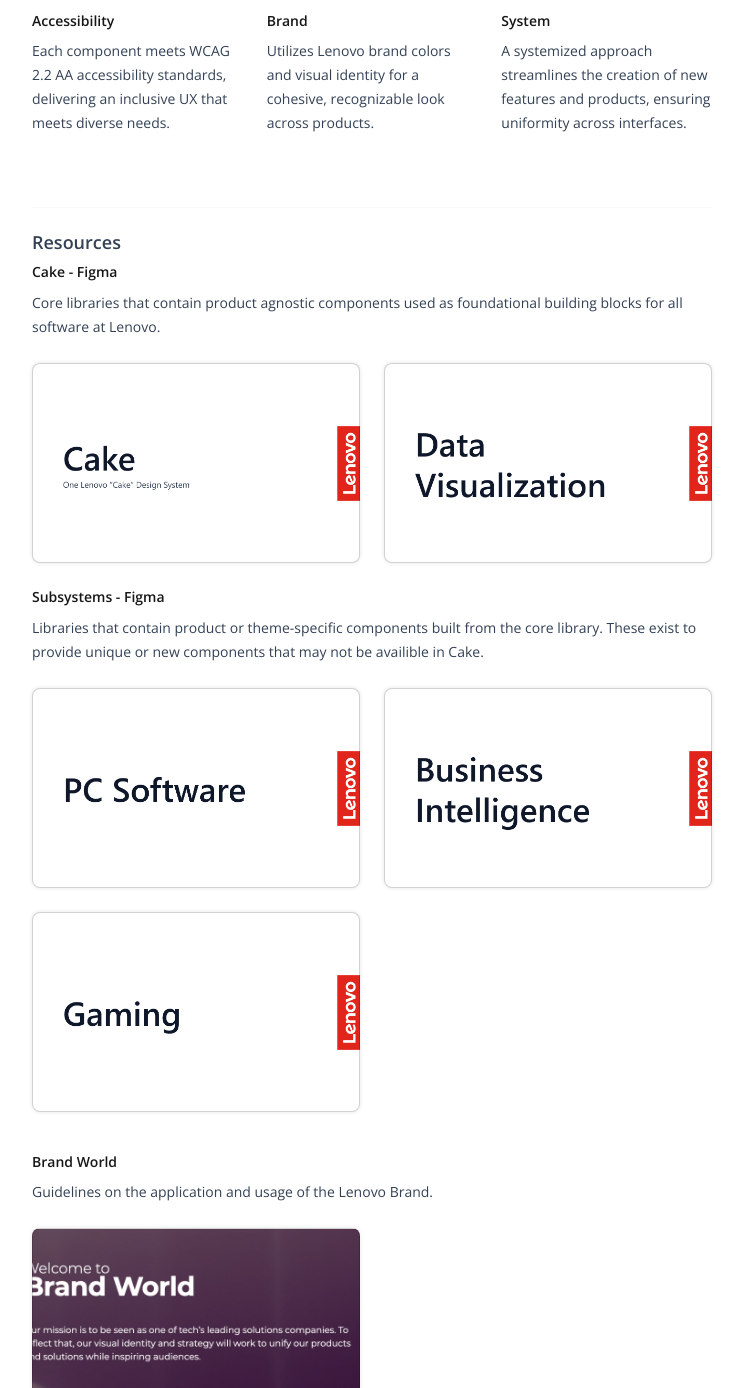
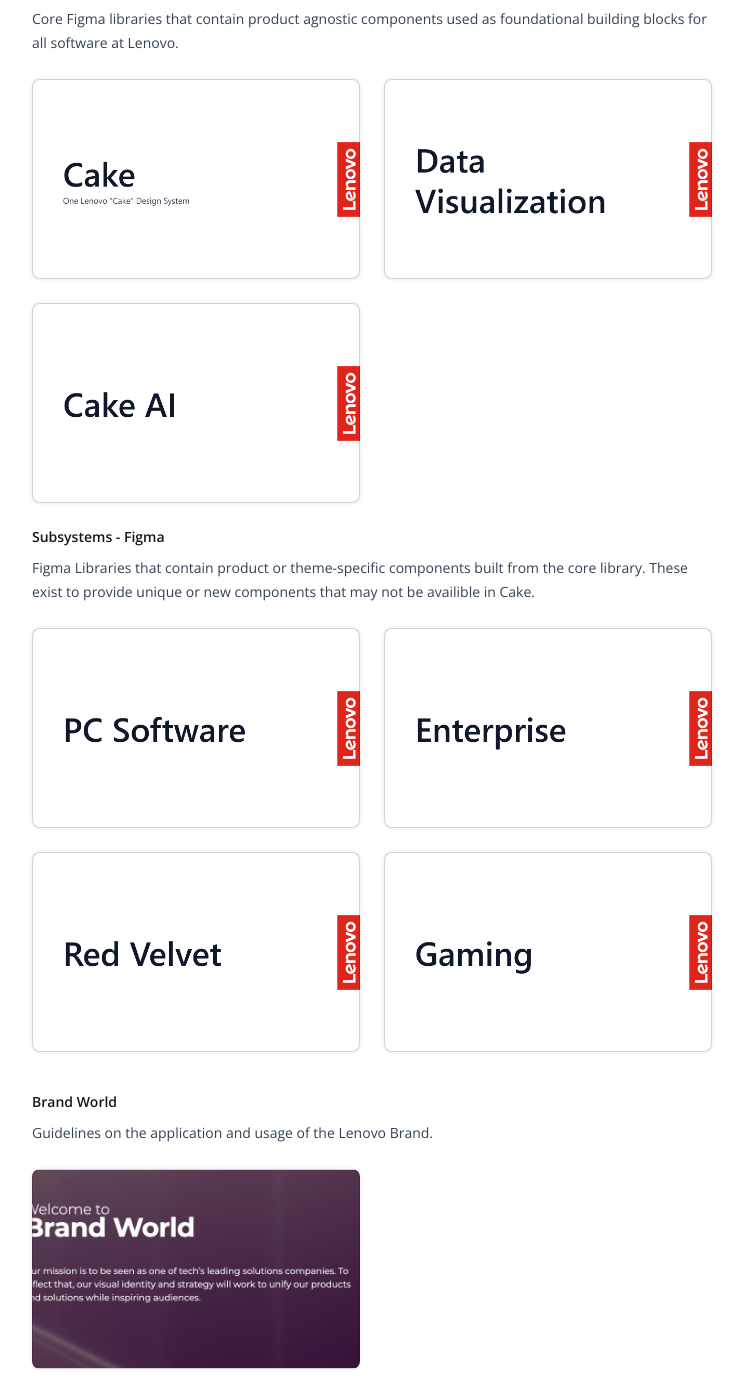
Before and after one commit to cake-admin/cake-admin.github.io, a plain HTML site: page index.html in a window 1280 px wide. Shown: the part 968-2356 px from the top of the page, without its empty margins (396-1139 px from the left). Drawn offline with nearby package versions, Linux system fonts and the light colour scheme; a script that the page names is missing.

Commit message:
Icon _ favicon added
Added
Homepage Cake icon
All favicons
Subsystem cards for AI and Enterprise

```diff
--- a/css/index.css
+++ b/css/index.css
@@ -68,12 +68,19 @@
   }
 
   .card:hover {
-    box-shadow: 0 0 8px rgba(0, 0, 0, 0.1);
+    box-shadow: 0 0 8px rgba(0, 0, 0, 0.3);
     transition: transform 0.8s ease, box-shadow 0.8s ease; /* Apply transition to transform and box-shadow */
   }
 
   .cardCake {
     background-image: url('../img/thumbs/thumb_cake.png'); /* Path to your image */
+    background-size: cover;
+    background-repeat: no-repeat;
+    background-position: center;
+  }
+
+  .cardAI {
+    background-image: url('../img/thumbs/thumb_ai.png'); /* Path to your image */
     background-size: cover;
     background-repeat: no-repeat;
     background-position: center;
@@ -86,8 +93,15 @@
     background-position: center;
   }
 
-  .cardBIS {
-    background-image: url('../img/thumbs/thumb_BIS.png'); /* Path to your image */
+  .cardEnt {
+    background-image: url('../img/thumbs/thumb_ent.png'); /* Path to your image */
+    background-size: cover;
+    background-repeat: no-repeat;
+    background-position: center;
+  }
+
+  .cardRV {
+    background-image: url('../img/thumbs/thumb_rv.png'); /* Path to your image */
     background-size: cover;
     background-repeat: no-repeat;
     background-position: center;
--- a/index.html
+++ b/index.html
@@ -10,7 +10,10 @@
     <meta name="description" content="">
     <meta name="author" content="">
 
-    <link rel="shortcut icon" href="" type="image/vnd.microsoft.icon" />
+    <link rel="icon" href="/img/favicon.ico" sizes="any">
+    <link rel="icon" href="/img/icon.svg" type="image/svg+xml">
+    <link rel="apple-touch-icon" href="/img/icon.png">
+
     <link href="https://fonts.googleapis.com/icon?family=Material+Icons" rel="stylesheet">
 
     <title>One Lenovo "Cake" Design System</title>
@@ -44,7 +47,7 @@
             <div class="col-lg-12 col-sm-12 col-xs-6">
               <section>
                 <img>
-                  <img src="img/01.png" class="img-responsive" width="680px">
+                  <img src="img/01.svg" class="img-responsive" width="680px">
                 </img>
                     </section>
                     <section>
@@ -67,26 +70,28 @@
                       <hr class="hrgrey"></hr>
                       <h2>Resources</h2>
                       <h3>Cake - Figma</h3>
-                      <p>Core libraries that contain product agnostic components used as foundational building blocks for all software at Lenovo.</p>
+                      <p>Core Figma libraries that contain product agnostic components used as foundational building blocks for all software at Lenovo.</p>
                       <div class = "cardsRow">
                         <div class= "card cardCake"><a href="https://www.figma.com/community/file/1397963315281891204/cake-one-lenovo-design-system"></a></div>
-                        <div class= "card cardDataVis"><a href="https://www.figma.com/community/file/1397963315281891204/cake-one-lenovo-design-system"></a></div>
+                        <div class= "card cardDataVis"><a href="https://www.figma.com/design/vMeTn1qZ0d08eGNRqKPSfe/Data-Visualization?node-id=0-1&t=GbBqH8JgCeSSJrXn-1"></a></div>
+                        <div class= "card cardAI"><a href="https://www.figma.com/design/QGTItDcA4iOyHy367c5nrP/Cake-AI?node-id=0-1&t=McXkPRCQ0CGXrZl1-1"></a></div>
+                        <div class="cardGhost"></div>
                       </div>
                       <section>
                       <h3>Subsystems - Figma</h3>
-                      <p>Libraries that contain product or theme-specific components built from the core library. These exist to provide unique or new components that may not be availible in Cake.</p>
+                      <p>Figma Libraries that contain product or theme-specific components built from the core library. These exist to provide unique or new components that may not be availible in Cake.</p>
                       <div class="cardsRow">
-                        <div class= "card cardPCSoftware"></div>
-                        <div class= "card cardBIS"></div>
-                        <div class= "card cardGaming"></div>
-                        <div class= "cardGhost"></div>
+                        <div class= "card cardPCSoftware"><a href="https://www.figma.com/design/zRFZPGOeFUwuFDFKmACNrX/Cake---PC-Software?m=auto&node-id=0-1&t=qPWLijCcQwon2Xs8-1"></a></div>
+                        <div class= "card cardEnt"><a href="https://www.figma.com/design/IPBRQMfcbYY4G0AMp2WEc0/%F0%9F%8D%B0-Cake-for-Enterprise?node-id=69-91519&t=qk9WGGt06PGAnQ2C-1"></a></div>
+                        <div class= "card cardRV"><a href="https://www.figma.com/design/m0oYi1Vu63m8ERHGLCwEer/Red-Velvet?node-id=0-1&t=027IxR0ocsGeOZb9-1"></a></div>
+                        <div class= "card cardGaming"><a href="https://www.figma.com/design/UFN5boGKgLHiBkbodRFeLE/Cake-sub-system-for-Legion-SW?node-id=0-1&t=jxVG8KnkGzfwFynY-1"></a></div>
                       </div>
                     </section>
                       <section>
                       <h3>Brand World</h3>
                       <p>Guidelines on the application and usage of the Lenovo Brand.</p>
                       <div class = "cardsRow">
-                        <div class= "card cardBrand"></div>
+                        <div class= "card cardBrand"><a href="https://brandworld.lenovo.com/"></a></div>
                         <div class= "cardGhost"></div>
                       </div> <!-- end cardsRow-->
                     </section>
```
Also changed, not shown: img/01.svg (added), img/favicon.ico (added), img/icon.png (added), img/icon.svg (added), img/thumbs/thumb_ai.png (added), img/thumbs/thumb_ent.png (added), img/thumbs/thumb_rv.png (added), 1 other file.
